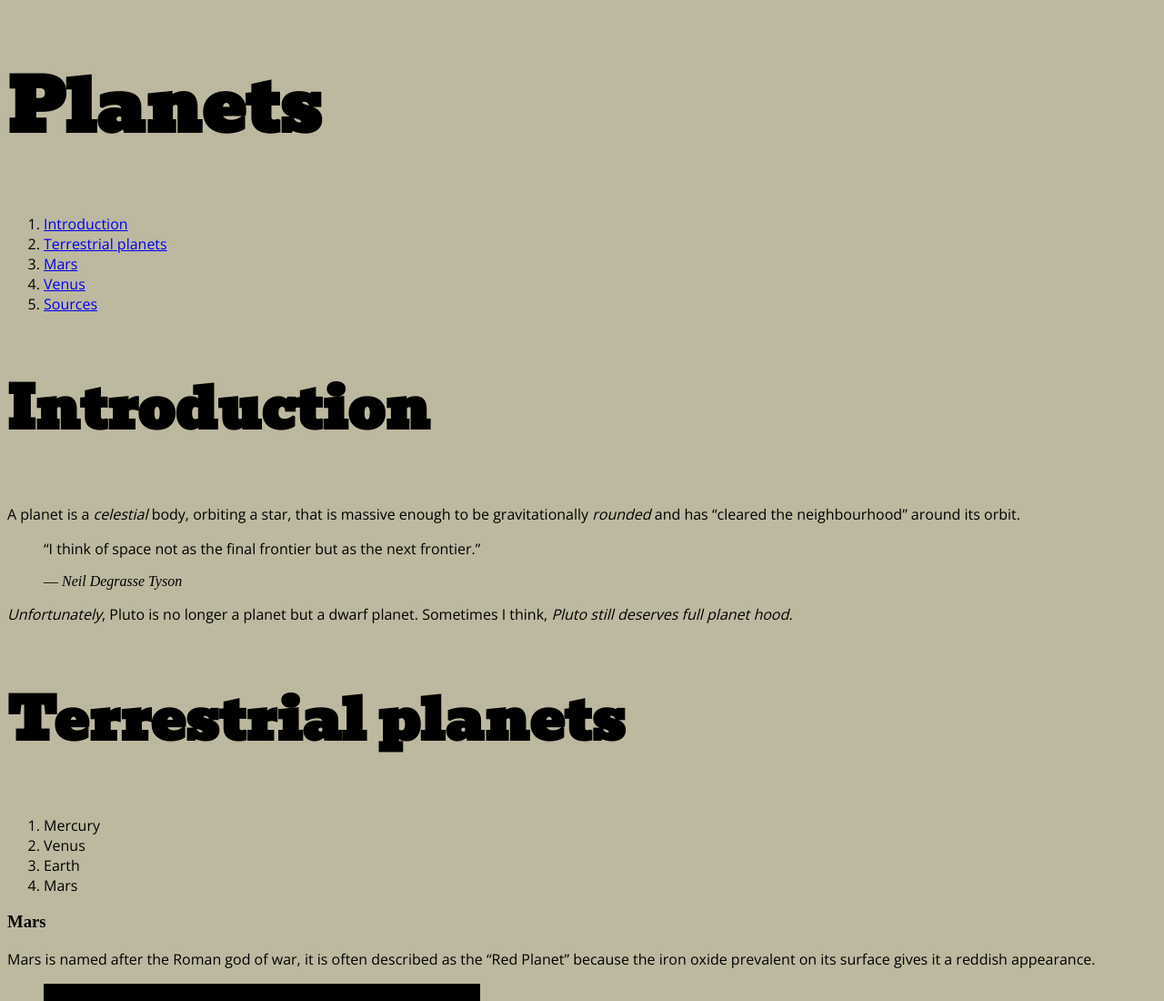
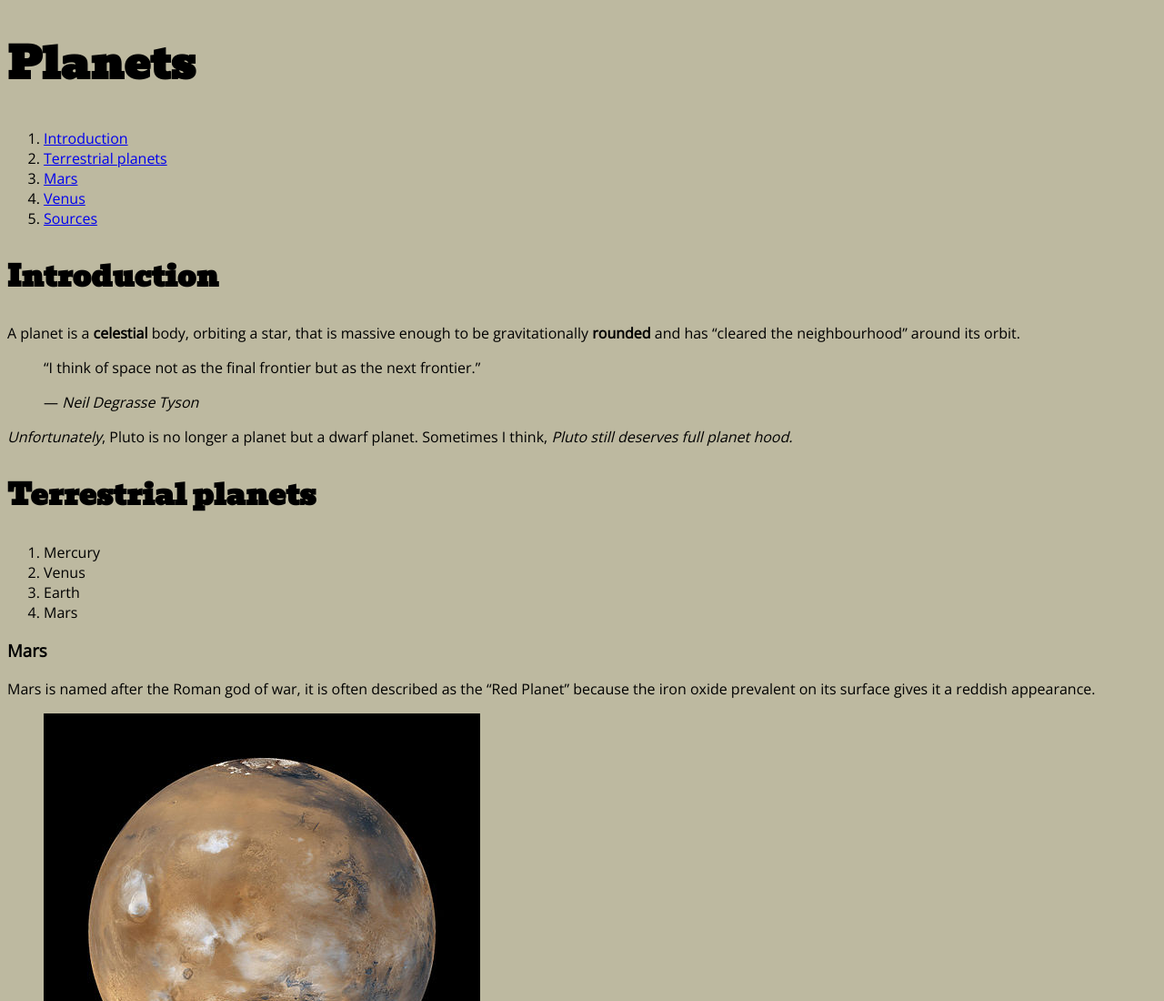
Before and after one commit to kaybow/dsn1674-assignment-3, a plain HTML site: page index.html in a window 1280 px wide. Shown: the top 1100 px of the page at 91% size. Drawn offline with nearby package versions, Linux system fonts and the light colour scheme.

Commit message:
Made h1 and h2 smaller font sizes

```diff
--- a/css/main.css
+++ b/css/main.css
@@ -1,20 +1,16 @@
 html {
 	background-color: #bdb9a0;
+	font-family: 'Open Sans', sans-serif;
 }
 
 h1 {
 	font-weight: bold;
-	font-size: 5rem;
+	font-size: 3rem;
 	font-family: 'Bevan', cursive;
 }
 
 h2 {
 	font-weight: bold;
-	font-size: 4rem;
+	font-size: 2rem;
 	font-family: 'Bevan', cursive;
 }
-
-ol, p {
-	font-family: 'Open Sans', sans-serif;
-
-}
--- a/index.html
+++ b/index.html
@@ -23,7 +23,7 @@
 
 	<h2>Introduction</h2>
 
-		<p>A planet is a <em>celestial</em> body, orbiting a star, that is massive enough to be gravitationally <em>rounded</em> and has <q>cleared the neighbourhood</q> around its orbit.</p>
+		<p>A planet is a <b>celestial</b> body, orbiting a star, that is massive enough to be gravitationally <b>rounded</b> and has <q>cleared the neighbourhood</q> around its orbit.</p>
 
 		<blockquote>
 		<p>“I think of space not as the final frontier but as the next frontier.”</p>
```
